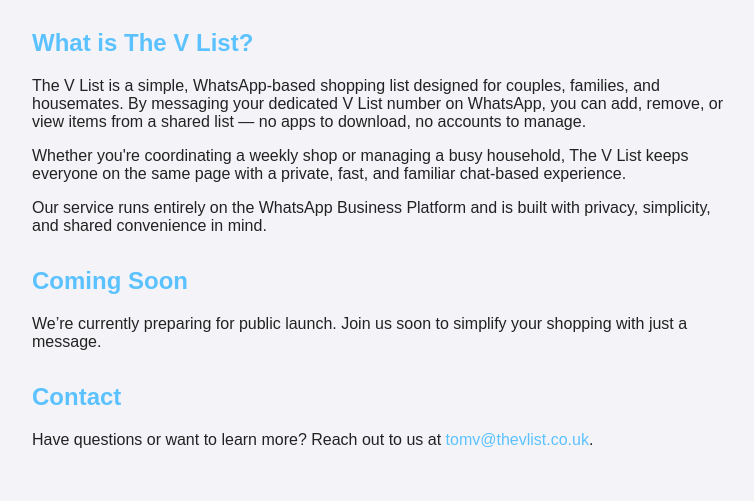
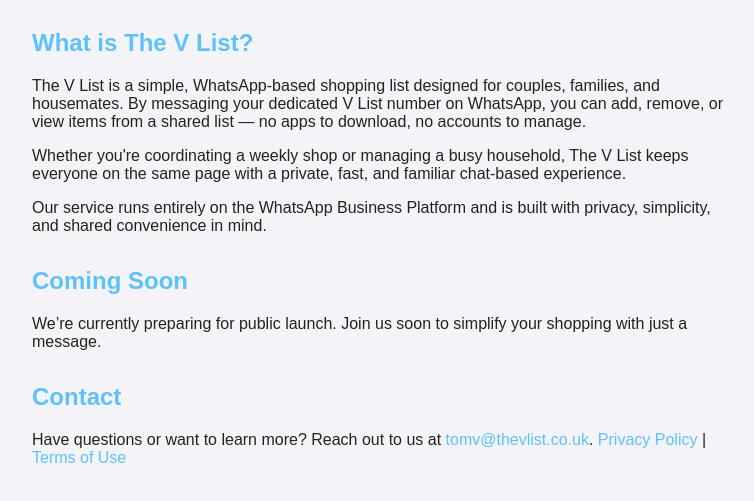
Before and after one commit to Vealie/vlisit-site, a plain HTML site: page index.html in a window 1280 px wide. Shown: the part 167-668 px from the top of the page, without its empty margins (258-1012 px from the left). Drawn offline with Linux system fonts and the light colour scheme.

Commit message:
Add links
To privacy and Terms pages

```diff
--- a/index.html
+++ b/index.html
@@ -71,6 +71,8 @@
     <p>
       Have questions or want to learn more? Reach out to us at
       <a href="mailto:tomv@thevlist.co.uk">tomv@thevlist.co.uk</a>.
+      <a href="/privacy.html">Privacy Policy</a> |
+      <a href="/terms.html">Terms of Use</a>
     </p>
   </section>
 </body>
```
